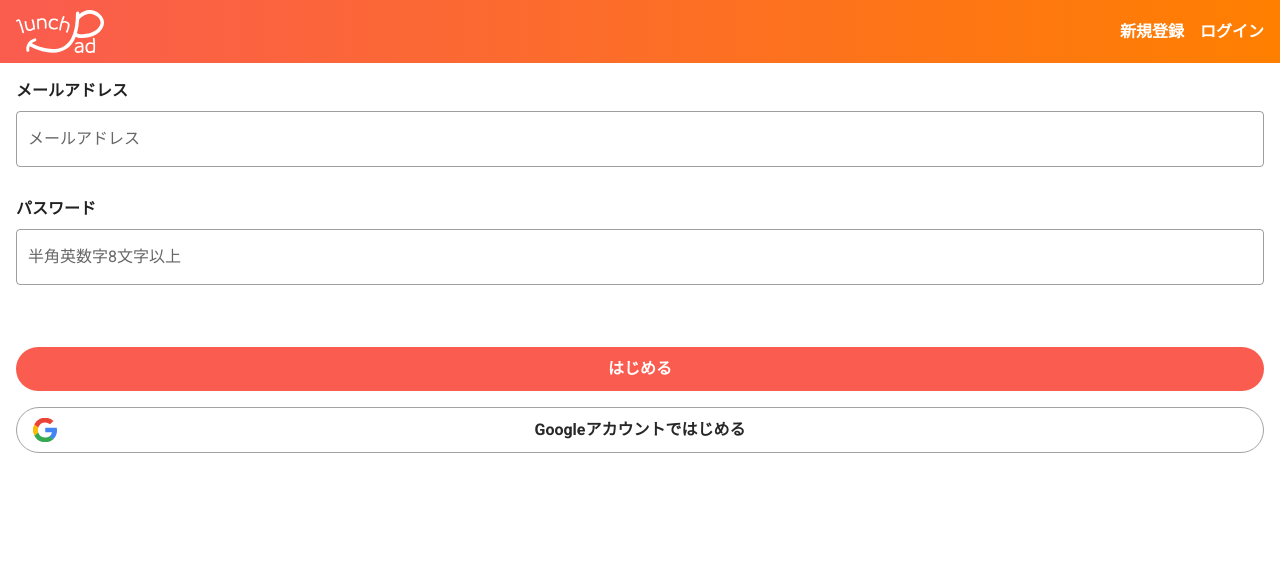
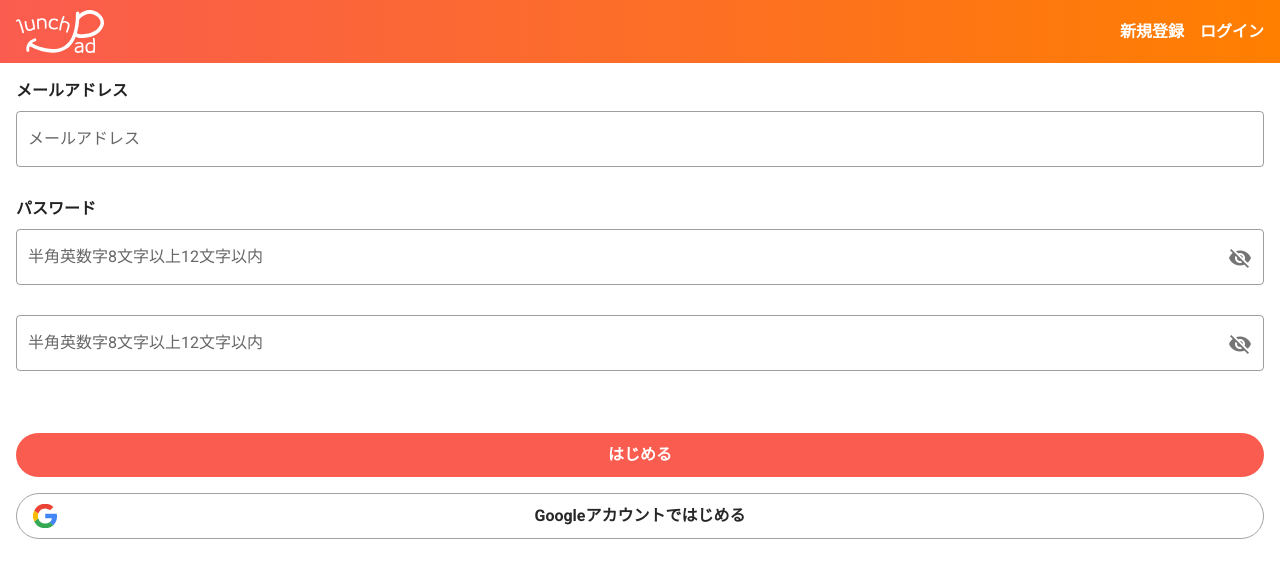
Before and after one commit to JOKOJOKO405/original-app, a Nuxt app: page /signup in a window 1280 px wide. Shown: the top 578 px of the page. Built offline with nearby package versions, Linux system fonts and the light colour scheme.

Commit message:
Add vuetify バリデーション

```diff
--- a/pages/login.vue
+++ b/pages/login.vue
@@ -1,8 +1,31 @@
 <template>
   <div class="inner">
-      <Form />
+    <v-form ref="form" lazy-validation>
+      <span class="label">メールアドレス</span>
+      <v-text-field
+        v-model="form.email.val"
+        label="メールアドレス"
+        single-line
+        outlined
+        :rules="form.email.rules"
+      ></v-text-field>
+      <span class="label">パスワード</span>
+      <v-text-field
+        v-model="form.pass.val"
+        :append-icon="form.pass.isShow ? 'mdi-eye' : 'mdi-eye-off'"
+        :rules="form.pass.rules"
+        :type="form.pass.isShow ? 'text' : 'password'"
+        label="半角英数字8文字以上12文字以内"
+        single-line
+        outlined
+        @click:append="form.pass.isShow = !form.pass.isShow"
+      ></v-text-field>
       <Button label="ログイン" @event="onSubmit" />
-      <GoogleLogin label="Googleアカウントでログイン" @google-login="googleLogin" />
+    </v-form>
+    <GoogleLogin
+        label="Googleアカウントでログイン"
+        @google-login="googleLogin"
+      />
   </div>
 </template>
 
@@ -14,12 +37,40 @@ export default {
   components: {
     Form,
   },
+  data() {
+    return {
+      form: {
+        email: {
+          val: "",
+          rules: [
+            (val) => !!val || "メールアドレスを入力してください",
+            (val) => {
+              const regex = /^[A-Za-z0-9]{1}[A-Za-z0-9_.-]*@{1}[A-Za-z0-9_.-]{1,}\.[A-Za-z0-9]{1,}$/;
+              return regex.test(val) || "入力が正しくありません";
+            },
+          ],
+        },
+        pass: {
+          val: "",
+          isShow: false,
+          rules: [
+            (val) => !!val || "パスワードを入力してください",
+            (val) => {
+              const regex = /^[A-Za-z0-9]*$/;
+              return regex.test(val) || "半角英数字で入力してください";
+            },
+            (val) => (val.length >= 8 && val.length < 13) || "8文字以上12文字以内で入力してください",
+          ],
+        },
+      },
+    }
+  },
   methods: {
     googleLogin(){
-      console.log('ok')
+      this.$store.dispatch("user/googleLogin");
     },
     onSubmit(){
-      this.$router.push('/list')
+      this.$router.push('/user')
     }
   }
 
--- a/pages/signup.vue
+++ b/pages/signup.vue
@@ -1,27 +1,100 @@
 <template>
   <div class="inner">
-      <Form />
+    <v-form ref="form" lazy-validation>
+      <span class="label">メールアドレス</span>
+      <v-text-field
+        v-model="form.email.val"
+        label="メールアドレス"
+        single-line
+        outlined
+        :rules="form.email.rules"
+      ></v-text-field>
+      <span class="label">パスワード</span>
+      <v-text-field
+        v-model="form.pass.val"
+        :append-icon="form.pass.isShow ? 'mdi-eye' : 'mdi-eye-off'"
+        :rules="form.pass.rules"
+        :type="form.pass.isShow ? 'text' : 'password'"
+        label="半角英数字8文字以上12文字以内"
+        single-line
+        outlined
+        @click:append="form.pass.isShow = !form.pass.isShow"
+      ></v-text-field>
+      <v-text-field
+        v-model="form.passConfirm.val"
+        :append-icon="form.passConfirm.isShow ? 'mdi-eye' : 'mdi-eye-off'"
+        :rules="form.passConfirm.rules"
+        :type="form.passConfirm.isShow ? 'text' : 'password'"
+        label="半角英数字8文字以上12文字以内"
+        single-line
+        outlined
+        @click:append="form.passConfirm.isShow = !form.passConfirm.isShow"
+      ></v-text-field>
       <Button label="はじめる" @on-submit="onSubmit" />
-      <GoogleLogin label="Googleアカウントではじめる" @google-login="googleLogin" />
-    </div>
+    </v-form>
+    <GoogleLogin
+        label="Googleアカウントではじめる"
+        @google-login="googleLogin"
+      />
+  </div>
 </template>
 
 <script>
-import Form from '~/components/Form';
-import Button from '~/components/Button'
-import GoogleLogin from '~/components/GoogleLogin'
+import Form from "~/components/Form";
+import Button from "~/components/Button";
+import GoogleLogin from "~/components/GoogleLogin";
 export default {
   components: {
     Form,
   },
+  data(){
+    return {
+      form: {
+        email: {
+          val: "",
+          rules: [
+            (val) => !!val || "メールアドレスを入力してください",
+            (val) => {
+              const regex = /^[A-Za-z0-9]{1}[A-Za-z0-9_.-]*@{1}[A-Za-z0-9_.-]{1,}\.[A-Za-z0-9]{1,}$/;
+              return regex.test(val) || "入力が正しくありません";
+            },
+          ],
+        },
+        pass: {
+          val: "",
+          isShow: false,
+          rules: [
+            (val) => !!val || "パスワードを入力してください",
+            (val) => {
+              const regex = /^[A-Za-z0-9]*$/;
+              return regex.test(val) || "半角英数字で入力してください";
+            },
+            (val) => (val.length >= 8 && val.length < 13) || "8文字以上12文字以内で入力してください",
+          ],
+        },
+        passConfirm: {
+          val: "",
+          isShow: false,
+          rules: [
+            (val) => !!val || "パスワードを入力してください",
+            (val) => {
+              const regex = /^[A-Za-z0-9]*$/;
+              return regex.test(val) || "半角英数字で入力してください";
+            },
+            (val) => (val.length >= 8 && val.length < 13) || "8文字以上12文字以内で入力してください",
+            (val) => !!(val == this.form.pass.val) || 'パスワードが一致しません'
+          ],
+        },
+      },
+    }
+  },
   methods: {
-    googleLogin(){
-      console.log('ok')
+    googleLogin() {
+      this.$store.dispatch("user/googleLogin");
     },
-    onSubmit(){
-      this.$router.push('/list')
-    }
-  }
-
-}
+    onSubmit() {
+      this.$router.push("/list");
+    },
+  },
+};
 </script>
```
